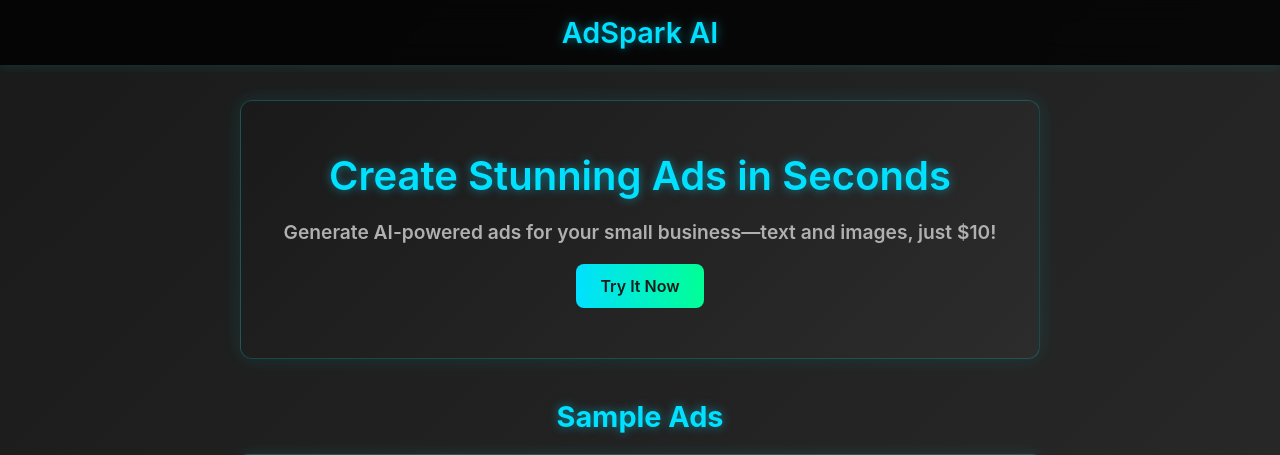
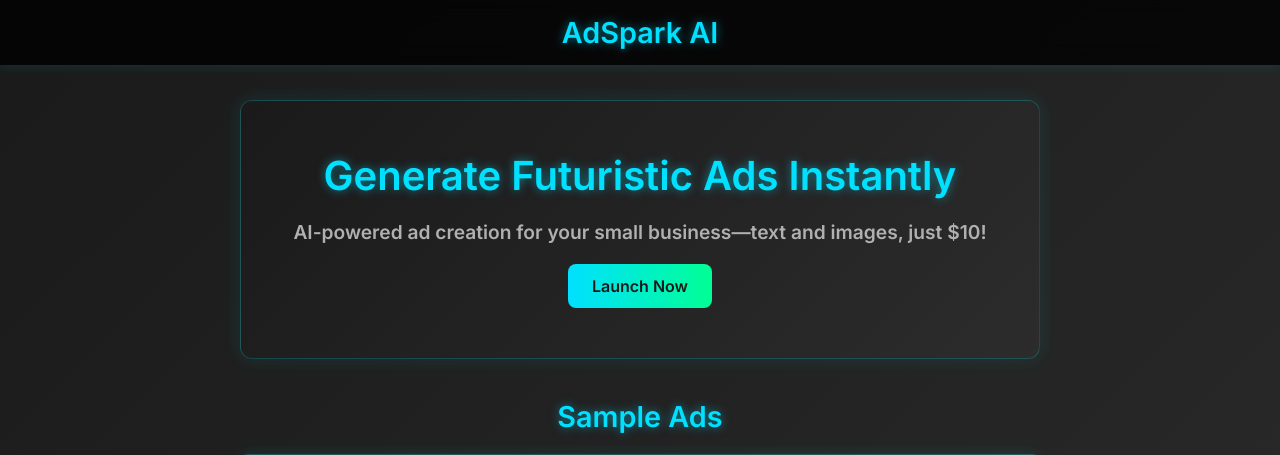
Before and after one commit to Adsparky/AdsparkAI, a Flask app: page / in a window 1280 px wide. Shown: the top 455 px of the page. Run offline with Flask 3, Linux system fonts and the light colour scheme.

Commit message:
Update home.html

```diff
--- a/templates/home.html
+++ b/templates/home.html
@@ -2,7 +2,7 @@
 <html>
 <head>
     <title>AdSpark AI - Home</title>
-    <link href="https://fonts.googleapis.com/css2?family=Poppins:wght@400;600&display=swap" rel="stylesheet">
+    <link href="https://fonts.googleapis.com/css2?family=Inter:wght@400;600&display=swap" rel="stylesheet">
     <link rel="stylesheet" href="/static/style.css">
 </head>
 <body>
@@ -10,9 +10,9 @@
         <h1>AdSpark AI</h1>
     </header>
     <div class="hero">
-        <h2>Create Stunning Ads in Seconds</h2>
-        <p>Generate AI-powered ads for your small business—text and images, just $10!</p>
-        <a href="/generate">Try It Now</a>
+        <h2>Generate Futuristic Ads Instantly</h2>
+        <p>AI-powered ad creation for your small business—text and images, just $10!</p>
+        <a href="/generate">Launch Now</a>
     </div>
     <div class="samples">
         <h3>Sample Ads</h3>
```
